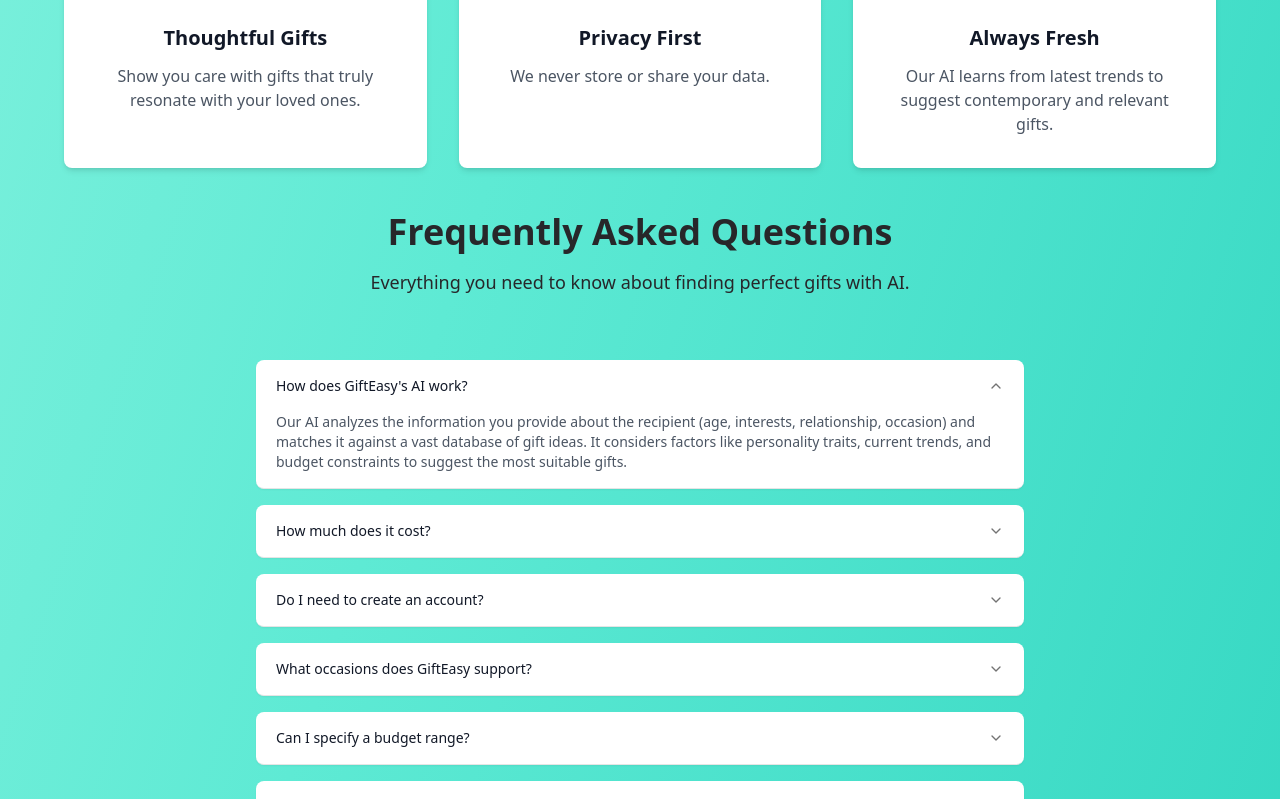
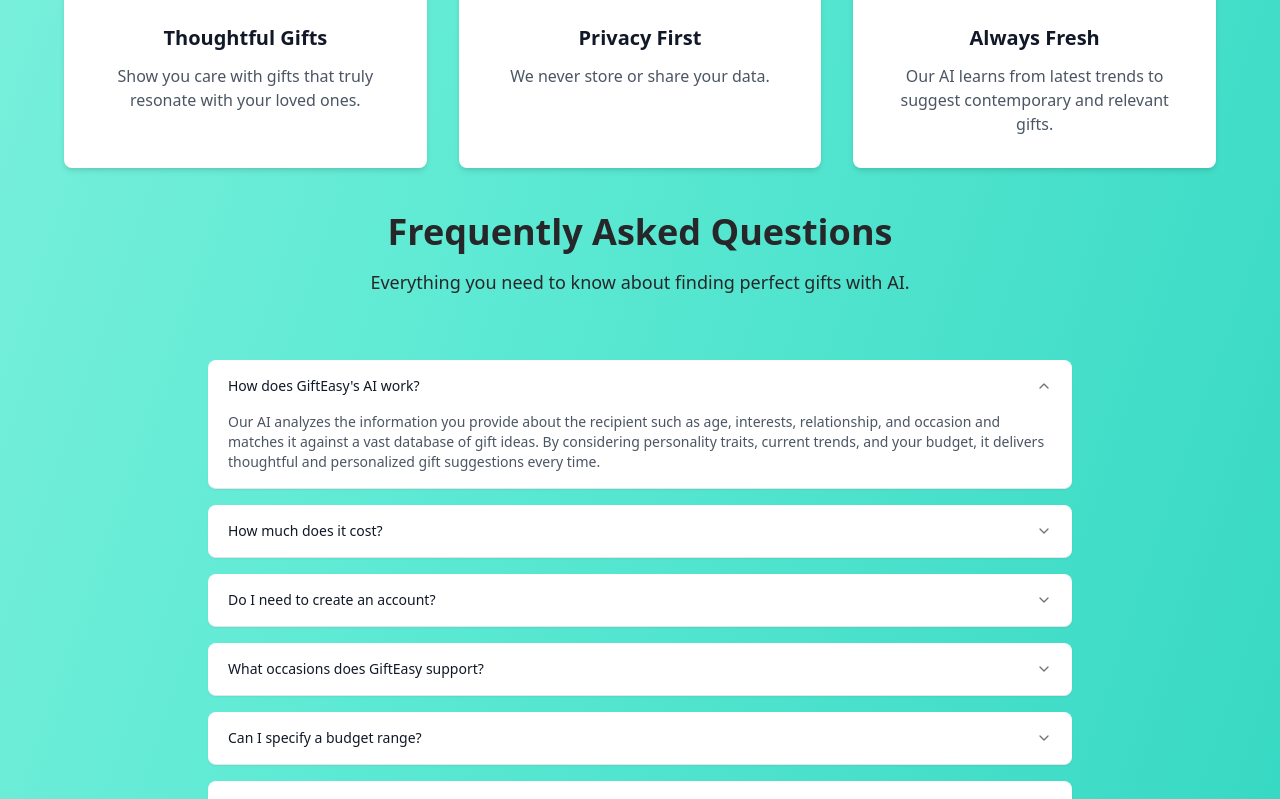
Before and after one commit to BuildTheWeb1/gift-easy-landing, a Next.js app: page / in a window 1280 px wide. Shown: the part 2200-2999 px from the top of the page. Built offline with nearby package versions, Linux system fonts and the light colour scheme.

Commit message:
fixed faq section

```diff
--- a/src/app/data/faqData.ts
+++ b/src/app/data/faqData.ts
@@ -9,47 +9,48 @@ export const faqItems: FAQItem[] = [
 		id: "how-does-ai-work",
 		question: "How does GiftEasy's AI work?",
 		answer:
-			"Our AI analyzes the information you provide about the recipient (age, interests, relationship, occasion) and matches it against a vast database of gift ideas. It considers factors like personality traits, current trends, and budget constraints to suggest the most suitable gifts.",
+			"Our AI analyzes the information you provide about the recipient such as age, interests, relationship, and occasion and matches it against a vast database of gift ideas. By considering personality traits, current trends, and your budget, it delivers thoughtful and personalized gift suggestions every time.",
 	},
 	{
 		id: "how-much-does-it-cost",
 		question: "How much does it cost?",
-		answer: "Each batch of 5 personalized gift ideas costs just $0.99",
+		answer:
+			"Each batch of 5 personalized gift ideas costs just $2.49. You only pay when you’re ready to see your curated recommendations. No hidden fees or subscriptions.",
 	},
 	{
 		id: "need-account",
 		question: "Do I need to create an account?",
 		answer:
-			"No signup required—just answer a few questions and get your results.",
+			"No signup or account creation is required, just answer a few quick questions and instantly receive your gift ideas. Enjoy a seamless experience with complete privacy.",
 	},
 	{
 		id: "occasions-supported",
 		question: "What occasions does GiftEasy support?",
 		answer:
-			"GiftEasy helps with birthdays, anniversaries, holidays, graduations, corporate gifts, and more.",
+			"GiftEasy helps with a wide range of occasions, including birthdays, anniversaries, holidays, graduations, corporate gifts, and more. No matter the event, we’ll find the perfect present.",
 	},
 	{
 		id: "budget-range",
 		question: "Can I specify a budget range?",
 		answer:
-			"Absolutely! GiftEasy allows you to set specific budget parameters, ensuring all recommendations fall within your price range. Whether you're looking for affordable options or premium gifts, our AI will tailor suggestions to match your spending comfort.",
+			"Absolutely! GiftEasy allows you to set specific budget parameters, ensuring all recommendations fall within your price range. Whether you’re seeking affordable ideas or premium gifts, our AI tailors suggestions to your spending comfort.",
 	},
 	{
 		id: "accuracy",
 		question: "How accurate are the gift suggestions?",
 		answer:
-			"Our AI is trained to provide thoughtful, relevant ideas, but you can request another batch if you want more options.",
+			"Our AI is trained to provide thoughtful, relevant ideas based on your input and current trends. If you want more options or aren’t fully satisfied, you can always request another batch of suggestions.",
 	},
 	{
 		id: "business-gifts",
 		question: "Can I use GiftEasy for business gifts?",
 		answer:
-			"Yes! GiftEasy has a dedicated business gifting feature designed for corporate presents, client appreciation, employee recognition, and team celebrations.",
+			"Yes! GiftEasy offers a dedicated business gifting feature for corporate presents, client appreciation, employee recognition, and team celebrations. Make professional gifting effortless and thoughtful.",
 	},
 	{
 		id: "dont-like-suggestions",
 		question: "What if I don't like any of the suggestions?",
 		answer:
-			"If you're not satisfied with the initial suggestions, you can refine your search by providing additional details about the recipient or adjusting your preferences. You can also request a new batch of ideas with a single click. Our AI learns from your feedback to improve future recommendations.",
+			"If you’re not satisfied with the initial suggestions, you can refine your search by providing more details or adjusting your preferences. Simply request a new batch, our AI learns from your feedback to improve future recommendations.",
 	},
 ];
--- a/src/components/FAQSection.tsx
+++ b/src/components/FAQSection.tsx
@@ -9,8 +9,7 @@ import {
 
 const FAQSection = () => {
 	return (
-		<section className="py-20 px-4">
-			<div className="container mx-auto max-w-3xl">
+		<div className="py-20 px-4 max-w-4xl mx-auto">
 			<div className="text-center mb-16">
 				<h2 className="text-4xl font-bold mb-4 text-zinc-800 text-shadow-sm">
 					Frequently Asked Questions
@@ -44,7 +43,6 @@ const FAQSection = () => {
 				))}
 			</Accordion>
 		</div>
-		</section>
 	);
 };
 
```
Lines whose indentation alone changed are shown as unchanged.
